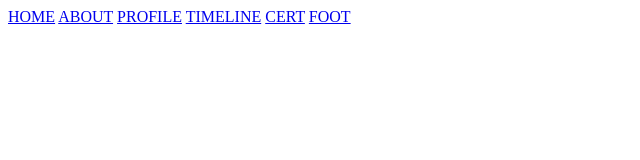
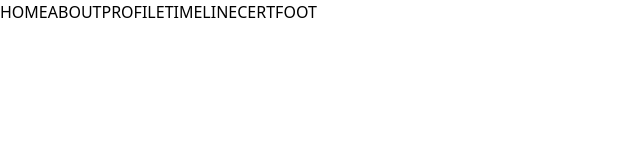
Before and after one commit to aru-ga/kaze-teru, a plain HTML site: page index.html in a window 1280 px wide. Shown: the whole page, without its empty margins (0-640 px from the left). Drawn offline with nearby package versions, Linux system fonts and the light colour scheme.

Commit message:
cdn tailwind test

```diff
--- a/index.html
+++ b/index.html
@@ -4,10 +4,11 @@
     <meta charset="UTF-8">
     <meta name="viewport" content="width=device-width, initial-scale=1.0">
     <title>Document</title>
+    <script src="https://cdn.tailwindcss.com"></script>
 </head>
 <body>
     <header>
-        <nav>
+        <nav class="flex mx-">
             <a href="#hero">HOME</a>
             <a href="#about">ABOUT</a>
             <a href="#profile">PROFILE</a>
```
Also changed, not shown: tailwind.config.js (added).
